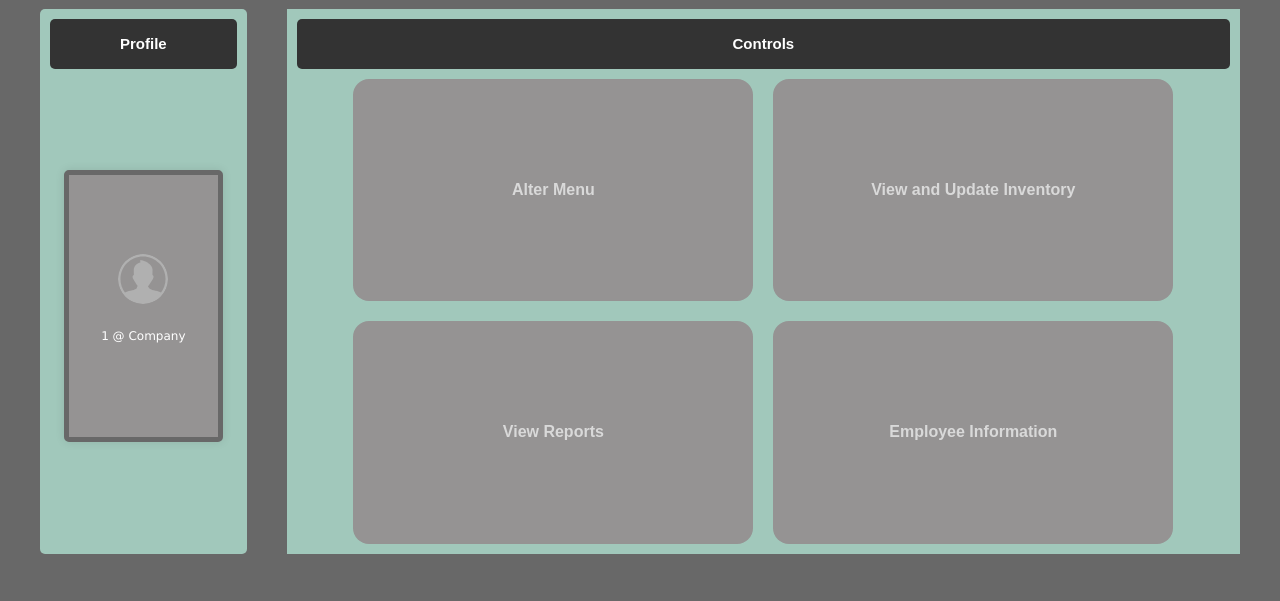
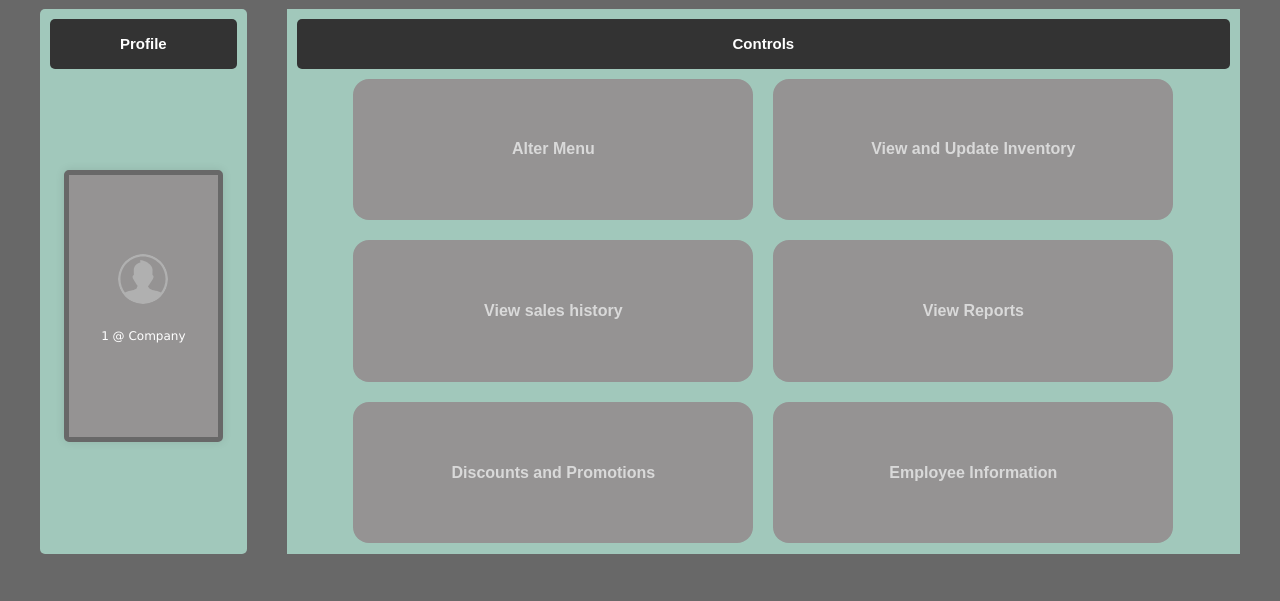
Before and after one commit to zigmr/CapstoneProject, a Flask app: page /manager/home/1 in a window 1280 px wide. Shown: the part 199-800 px from the top of the page. Run offline with Flask 3, Linux system fonts and the light colour scheme.

Commit message:
Adds button for managers to access sales history and promotion views

```diff
--- a/bytebloom_flask/templates/Manager_UI.html
+++ b/bytebloom_flask/templates/Manager_UI.html
@@ -53,7 +53,9 @@
       <div id="controls-buttons">
         <a class="card" href="/manager/menu">Alter Menu</a>
         <a class="card" href="/manager/inventory">View and Update Inventory</a>
+        <a class="card" href="/manager/sales-history">View sales history</a>
         <a class="card" href="/manager/reports">View Reports</a>
+        <a class="card" href="/manager/promotions">Discounts and Promotions</a>
         <a class="card" href="/manager/accounts">Employee Information</a>
       </div>
     </div>
```
